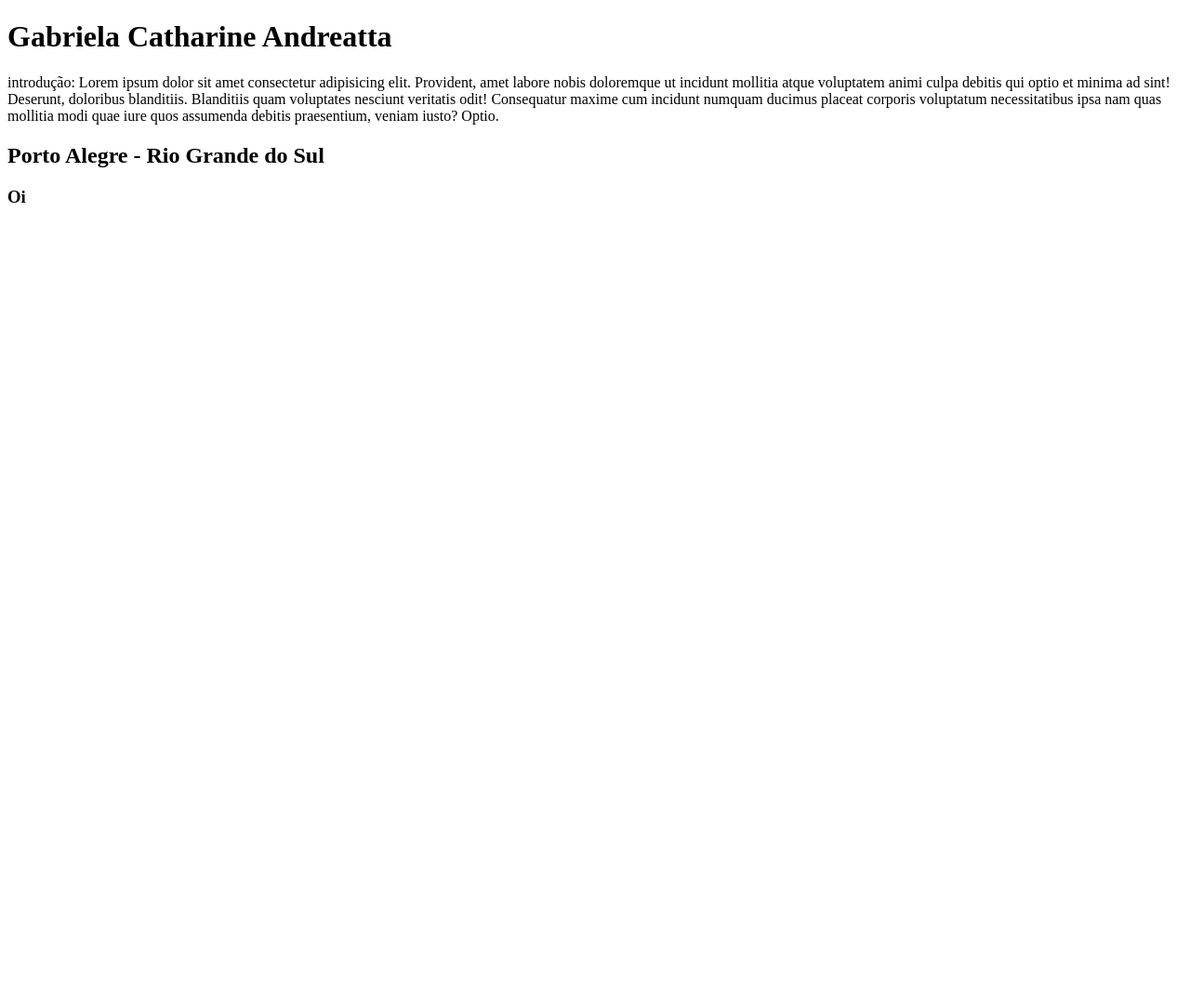
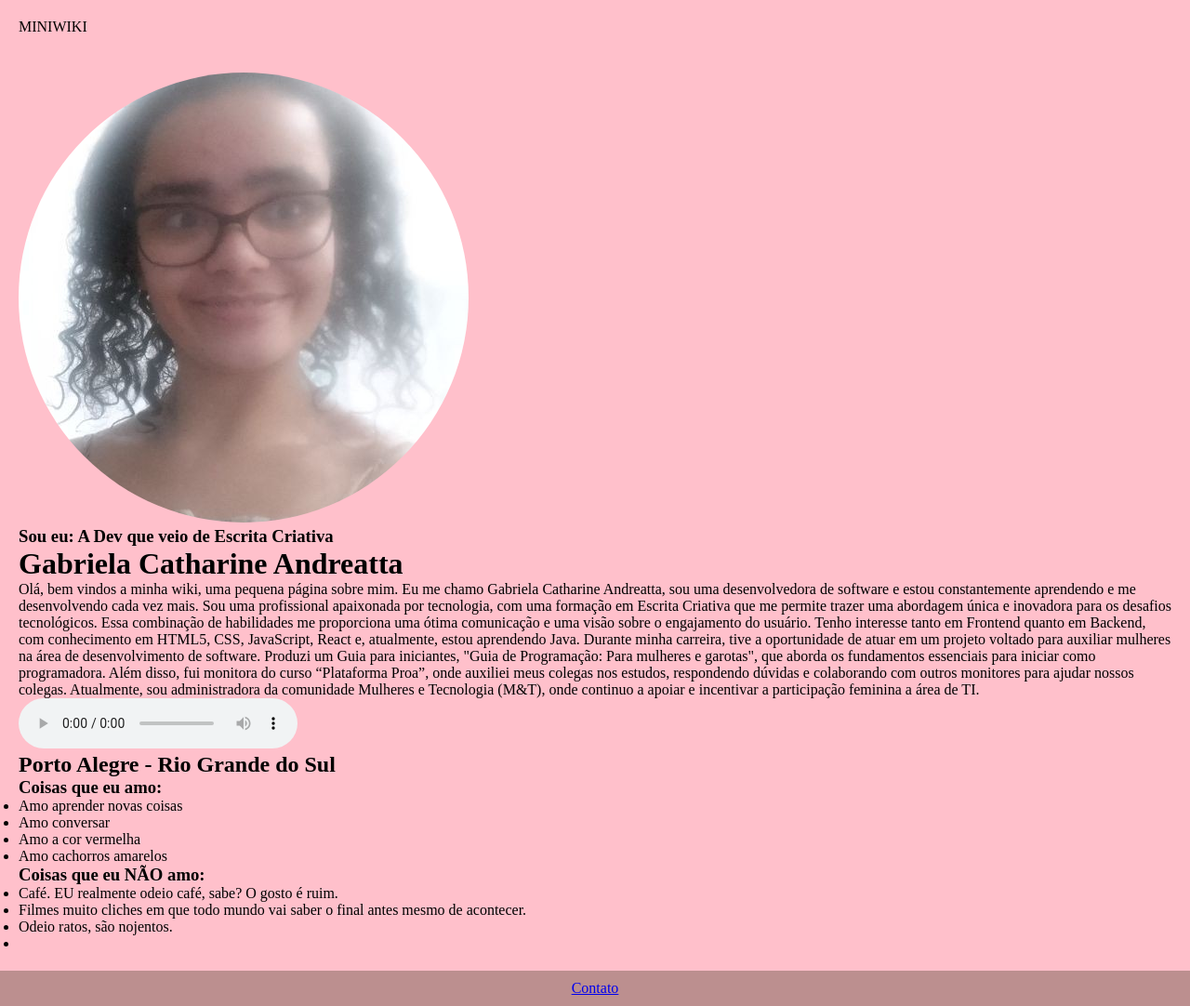
Before and after one commit to GabiCath/wiki-minha, a plain HTML site: page index.html in a window 1280 px wide. Shown: the whole page at 93% size. Before the commit the page ends 800 px from the top, so only its background shows below. Drawn offline with nearby package versions, Linux system fonts and the light colour scheme.

Commit message:
audio, chatbot, texto e lista adicionado

```diff
--- a/index.html
+++ b/index.html
@@ -3,20 +3,52 @@
 <head>
     <meta charset="UTF-8">
     <meta name="viewport" content="width=device-width, initial-scale=1.0">
-    <title>Document</title>
+    <title>MiniWiki</title>
     <link rel="stylesheet" href="style.css">
 </head>
 <body>
+    <header>
+        <p id="pheader">MINIWIKI</p>
+    </header>
     <main>
         <figure>
+            <img src="gabi.jpg" alt="foto minha">
+            <figcaption><h3>Sou eu: A Dev que veio de Escrita Criativa</h3></figcaption>
         </figure>
         <h1>Gabriela Catharine Andreatta</h1>
-        <p>introdução: Lorem ipsum dolor sit amet consectetur adipisicing elit. Provident, amet labore nobis doloremque ut incidunt mollitia atque voluptatem animi culpa debitis qui optio et minima ad sint! Deserunt, doloribus blanditiis. Blanditiis quam voluptates nesciunt veritatis odit! Consequatur maxime cum incidunt numquam ducimus placeat corporis voluptatum necessitatibus ipsa nam quas mollitia modi quae iure quos assumenda debitis praesentium, veniam iusto? Optio.</p>
-        <h2>Porto Alegre - Rio Grande do Sul</h2>
+        <p>Olá, bem vindos a minha wiki, uma pequena página sobre mim. Eu me chamo Gabriela Catharine Andreatta, sou uma desenvolvedora de software e estou constantemente aprendendo e me desenvolvendo cada vez mais. Sou uma profissional apaixonada por tecnologia, com uma formação em Escrita Criativa que me permite trazer uma abordagem única e inovadora para os desafios tecnológicos. Essa combinação de habilidades me proporciona uma ótima comunicação e uma visão sobre o engajamento do usuário. Tenho interesse tanto em Frontend quanto em Backend, com conhecimento em HTML5, CSS, JavaScript, React e, atualmente, estou aprendendo Java. Durante minha carreira, tive a oportunidade de atuar em um projeto voltado para auxiliar mulheres na área de desenvolvimento de software. Produzi um Guia para iniciantes, "Guia de Programação: Para mulheres e garotas", que aborda os fundamentos essenciais para iniciar como programadora. Além disso, fui monitora do curso “Plataforma Proa”, onde auxiliei meus colegas nos estudos, respondendo dúvidas e colaborando com outros monitores para ajudar nossos colegas. Atualmente, sou administradora da comunidade Mulheres e Tecnologia (M&T), onde continuo a apoiar e incentivar a participação feminina a área de TI.</p>
+        <audio controls>
+            <source src="audio.mp3" type="audio/mp3" />
+            O seu navegador não suporta HTML5
+            </audio>
+            <script src="https://www.gstatic.com/dialogflow-console/fast/messenger/bootstrap.js?v=1"></script>
+            <df-messenger
+            chat-title="Gabbie"
+            agent-id="5f310d87-fc6a-4cba-a277-2a73d83cf981"
+            language-code="pt-br"></df-messenger>
         <div id="favorito1">
-            <h3>Oi</h3>
+            <h2>Porto Alegre - Rio Grande do Sul</h2>
+
+            <h3>Coisas que eu amo:</h3>
+            <ul>
+                <li>Amo aprender novas coisas</li>
+                <li>Amo conversar</li>
+                <li>Amo a cor vermelha</li>
+                <li>Amo cachorros amarelos</li>
+            </ul>
         </div>
-        <div id="favorito2"></div>
+        <div id="favorito2">
+            <h3>Coisas que eu NÃO amo:</h3>
+            <ul>
+                <li>Café. EU realmente odeio café, sabe? O gosto é ruim.</li>
+                <li>Filmes muito cliches em que todo mundo vai saber o final antes mesmo de acontecer.</li>
+                <li>Odeio ratos, são nojentos.</li>
+                <li></li>
+            </ul>
+        </div>
     </main>
+    <footer>
+        <a href="https://www.linkedin.com/in/gabriela-catharine-andreatta-profissionalmultidisciplinar/" target="_blank">Contato</a>
+    </footer>
 </body>
 </html>
--- a/style.scss
+++ b/style.scss
@@ -1,9 +1,28 @@
-$favorito-color: aquamarine;
-
-.favorito1 {
-  background-color: $favorito-color;
+* {
+  margin: 0;
+  padding: 0;
+  box-sizing: border-box;
 }
 
-.favorito2 {
-  background-color: $favorito-color;
+body {
+  background-color: pink;
+  display: flex;
+  flex-direction: column;
+  min-height: 100vh;
 }
+
+header, main {
+  padding: 20px;
+}
+
+main {
+  flex: 1;
+}
+
+footer {
+  background-color: rosybrown;
+  color: white;
+  text-align: center;
+  padding: 10px 0;
+  width: 100%;
+}
```
Also changed, not shown: gabi.jpg (added), style.css, 2 other files.
